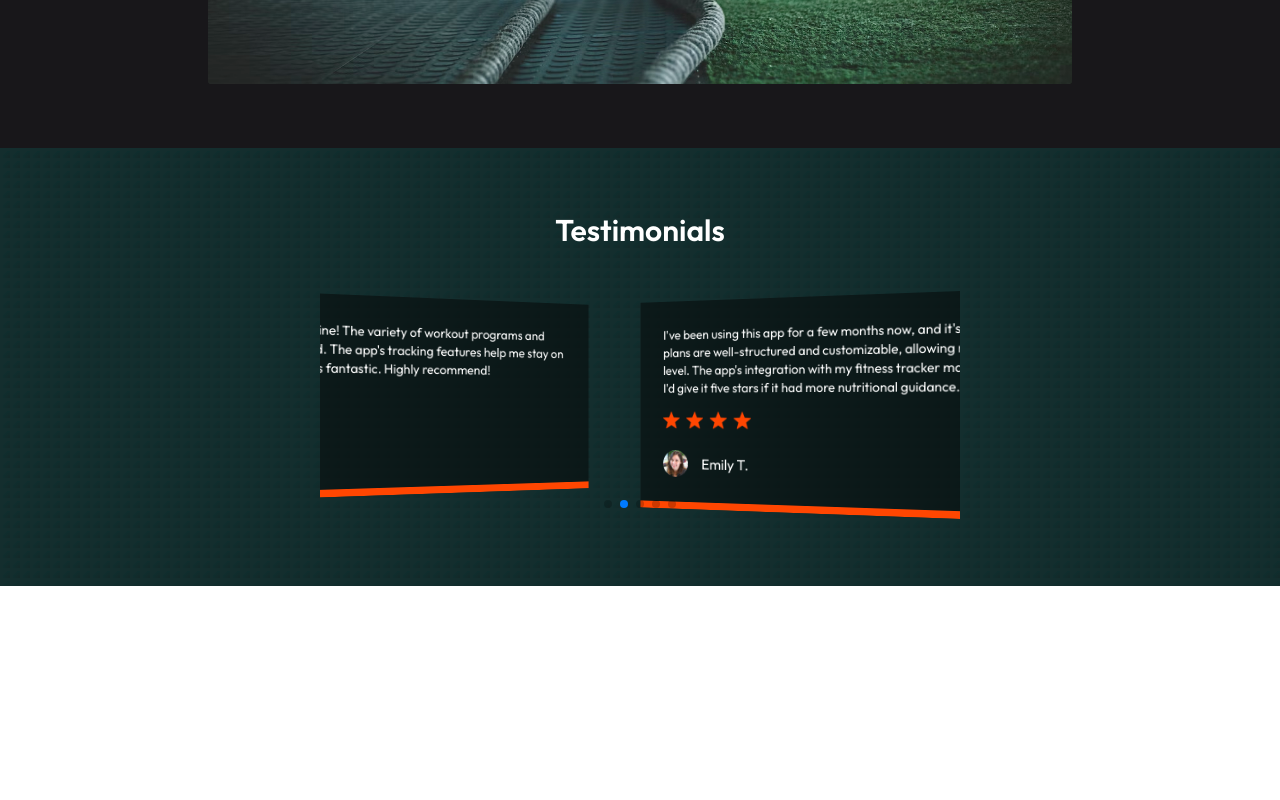
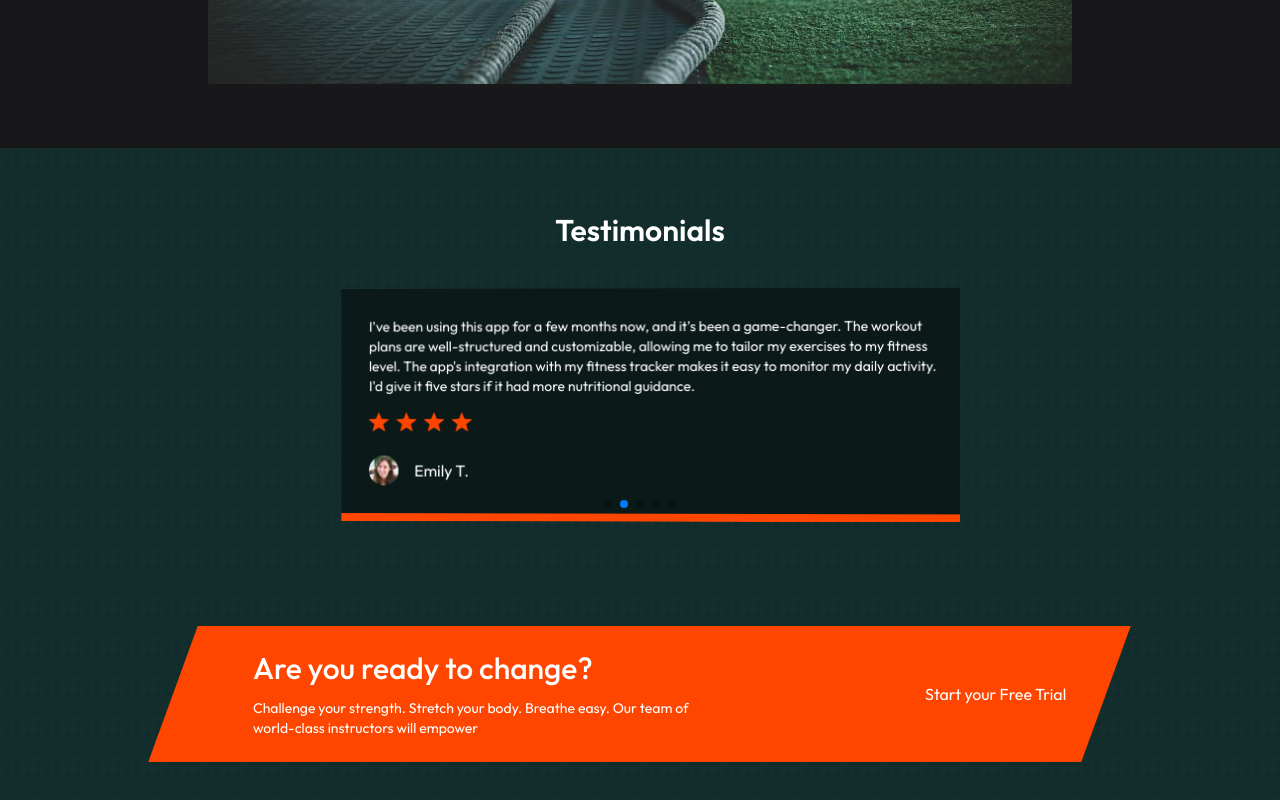
Before and after one commit to ajoykumardas12/spyro, a Next.js app: page / in a window 1280 px wide. Shown: the part 4454-5254 px from the top of the page. Before the commit the page ends 5040 px from the top, so only its background shows below. Built offline with nearby package versions, Linux system fonts and the light colour scheme.

Commit message:
free trial structure

```diff
--- /dev/null
+++ b/app/components/FreeTrial.tsx
@@ -0,0 +1,21 @@
+function FreeTrial() {
+    return (
+        <div className="w-full px-20 py-10 texture-bg flex flex-col items-center">
+            <div className="w-10/12 parallelogram pl-20 pr-10 py-6 flex items-center justify-between">
+                <div className="w-7/12">
+                    <h3 className="text-3xl font-medium mb-3">
+                        Are you ready to change?
+                    </h3>
+                    <p className="text-sm">
+                        Challenge your strength. Stretch your body. Breathe easy. Our team of world-class instructors will empower
+                    </p>
+                </div>
+                <button>
+                    Start your Free Trial
+                </button>
+            </div>
+        </div>
+    );
+}
+
+export default FreeTrial;
--- a/app/components/Testimonials.tsx
+++ b/app/components/Testimonials.tsx
@@ -30,7 +30,7 @@ function Testimonials() {
                   slideShadows: false,
                 }}
                 autoplay={{delay: 5000}}
-                speed={5000}
+                speed={2000}
                 // navigation={true}
                 pagination={{clickable: true}}
                 modules={[Pagination, Autoplay]}
--- a/app/globals.css
+++ b/app/globals.css
@@ -14,4 +14,11 @@
   .clipped-triangle{
     clip-path: polygon(0 0, 50% 50%, 0 100%);
   }
+  .parallelogram{
+    transform: skew(-20deg);
+    background: #FF4601;
+  }
+  .parallelogram > *{
+    transform: skew(20deg);
+  }
 }
--- a/app/page.tsx
+++ b/app/page.tsx
@@ -5,6 +5,7 @@ import Instructors from './components/Instructors'
 import DownloadApp from './components/DownloadApp'
 import Video from './components/Video'
 import Testimonials from './components/Testimonials'
+import FreeTrial from './components/FreeTrial'
 
 export default function Home() {
   return (
@@ -16,6 +17,7 @@ export default function Home() {
       <DownloadApp />
       <Video />
       <Testimonials />
+      <FreeTrial />
     </main>
   )
 }
```
